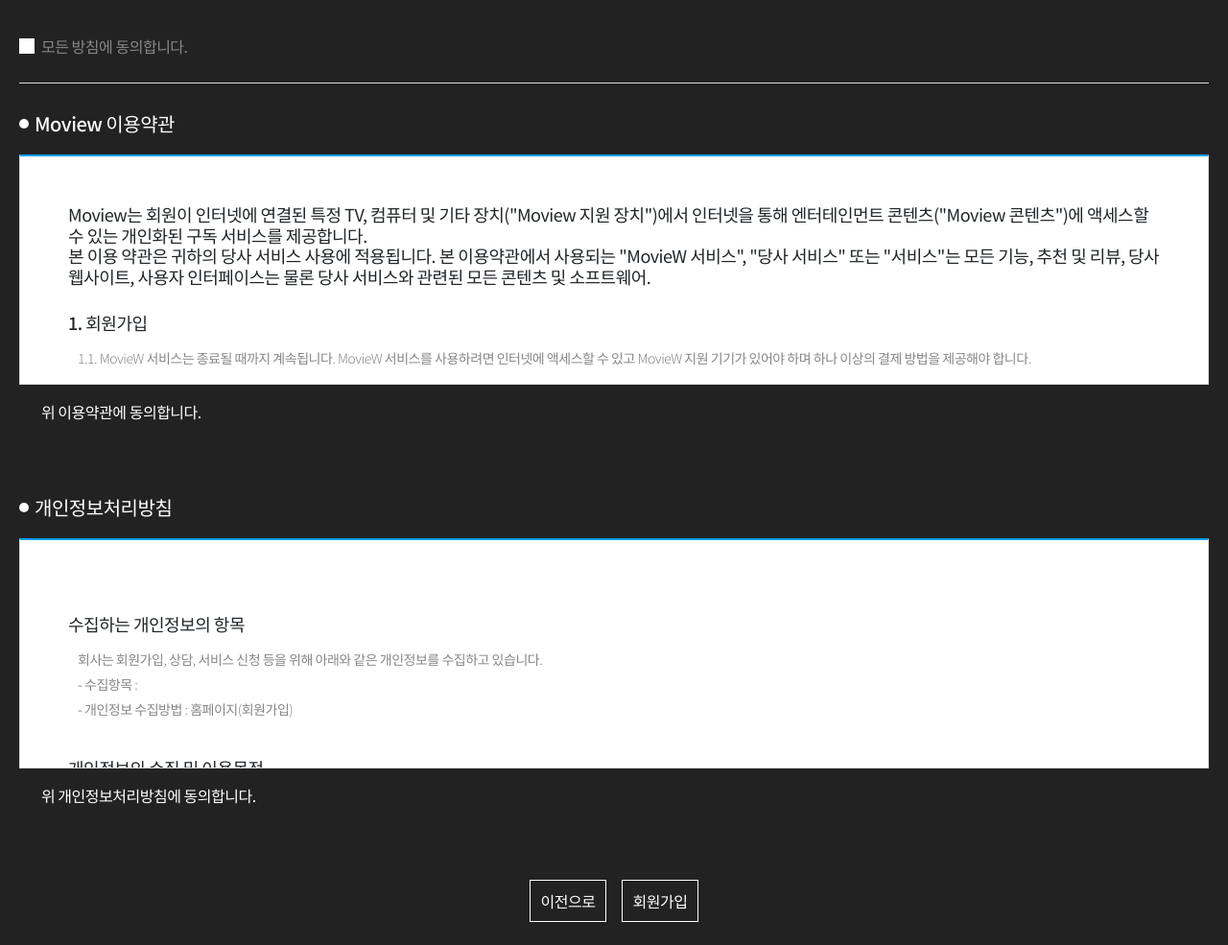
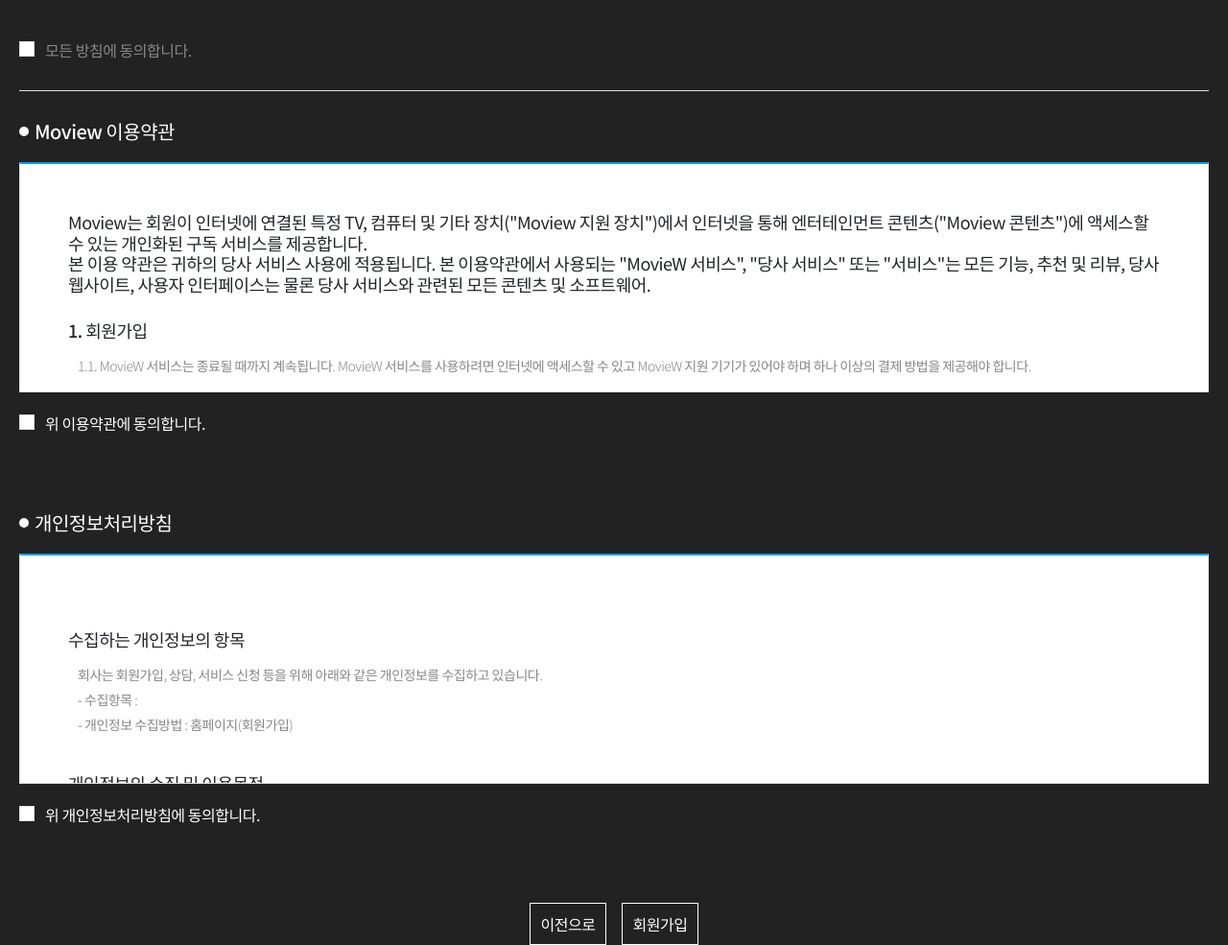
Before and after one commit to akrwkdrrr99/hanghae, a Flask app: page /memaree in a window 1280 px wide. Shown: the part 80-1065 px from the top of the page at 96% size. Before the commit the page ends 1041 px from the top, so only its background shows below. Run offline with Flask 2, Linux system fonts and the light colour scheme; some libraries are stand-ins or nearby versions.

Commit message:
로그인부ㅜㄴ

```diff
--- a/static/css/common.css
+++ b/static/css/common.css
@@ -400,11 +400,15 @@
 .agree_wrap .agree .chk_group,
 .agree_wrap .agree_all .chk_group{display: none;}
 .agree_wrap .agree .agree_check_box label span,
-.agree_wrap .agree_all label span {position: absolute; z-index: 3; opacity: 1; width: 16px; height: 16px;  display: block; background-color: #fff; top: 50%; left: 0; transform: translateY(-50%); transition: 0.35s all;}
+.agree_wrap .agree_all label span {position: absolute; z-index: 3; opacity: 0; width: 10px; height: 10px;  display: block; background-color: skyblue; top: 50%; left: 3px; transform: translateY(-50%); transition: 0.35s all;}
 .agree_wrap .agree .agree_check_box label,
-.agree_wrap .agree_all  label {padding-left: 23px; position: relative;}
+.agree_wrap .agree_all  label {position: relative; width: 100%; line-height: 1.5;}
+.agree_wrap .agree .agree_check_box label p,
+.agree_wrap .agree_all  label p {display: inline-block; padding-left: 8px;}
 .agree_wrap .agree .agree_check_box input,
-.agree_wrap .agree_all  input  {margin-right: 0;}
+.agree_wrap .agree_all  input  {margin-right: 0; display: inline-block;}
+.agree_wrap .agree .agree_check_box input:checked ~span,
+.agree_wrap .agree_all  input:checked ~ span {opacity: 1;}
 .agree_wrap input { width: 16px; height: 16px; border: 1px solid #dfdfdf; display: block; cursor: pointer; margin-right: 10px; background-color: #fff; }
 
 .btn_wrap {margin: 40px auto 0; display: flex; justify-content: center; }
--- a/templates/memaree.html
+++ b/templates/memaree.html
@@ -2,11 +2,11 @@
 {% block content %}
 <div class="mem_aree_wrap mAWrap agree_wrap">
     <div class="agree_all">
-        <div class="chk_group">
+        <label for="agree_checkbox3">
             <input type="checkbox" name="agree_checkbox" id="agree_checkbox3" value="전체동의">
             <span></span>
-        </div>
-        <label for="agree_checkbox3"><span></span><p>모든 방침에 동의합니다.</p></label>
+            <p>모든 방침에 동의합니다.</p>
+        </label>
     </div>
     <div class="agree">
       <h3 class="title" data-lan="kr">Moview 이용약관</h4>
@@ -46,11 +46,11 @@
         <p class="date_update">최종 업데이트: 2022년 3월 10일</p>
       </div>
       <div class="agree_check_box">
-          <div class="chk_group">
-            <input type="checkbox" name="agree_checkbox" id="agree_checkbox1" class="agree_checkbox" value="이용약관"|lan="kr">
-            <span></span>
-        </div>
-        <label for="agree_checkbox1" data-lan="kr">위 이용약관에 동의합니다.</label>
+            <label for="agree_checkbox1" data-lan="kr">
+                <input type="checkbox" name="agree_checkbox" id="agree_checkbox1" class="agree_checkbox" value="이용약관"|lan="kr">
+                <span></span>
+                <p>위 이용약관에 동의합니다.</p>
+            </label>
       </div>
     </div>
 
@@ -82,11 +82,11 @@
       </div>
 
       <div class="agree_check_box">
-        <div class="chk_group">
+          <label for="agree_checkbox2" data-lan="kr">
             <input type="checkbox" name="agree_checkbox" id="agree_checkbox2" class="agree_checkbox" value="개인정보처리방침"|lan="kr">
             <span></span>
-        </div>
-        <label for="agree_checkbox2" data-lan="kr">위 개인정보처리방침에 동의합니다.</label>
+            <p>위 개인정보처리방침에 동의합니다.</p>
+          </label>
       </div>
     </div>
     <div class="btn_wrap">
```
Also changed, not shown: templates/signup.html (+1 -8 lines).
